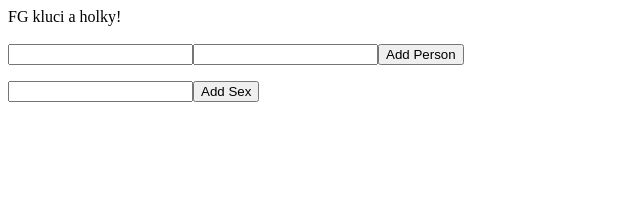
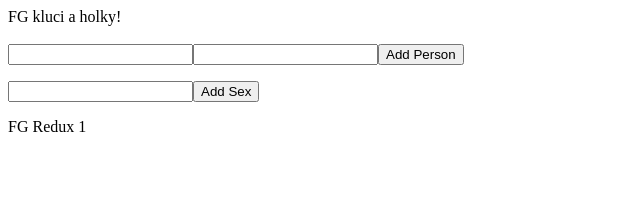
Before and after one commit to Ondraba/Redux-krouzek-FG, a React (Create React App) app: page / in a window 1280 px wide. Shown: the top 208 px of the page, without its empty margins (0-640 px from the left). Built offline with nearby package versions, Linux system fonts and the light colour scheme.

Commit message:
first commit

```diff
--- a/src/components/Footer.js
+++ b/src/components/Footer.js
@@ -1,7 +1,7 @@
 import React from 'react'
 
-export default({text}) => (
+export default() => (
   <p>
-    {text}
+    FG Redux 1
   </p>
 )
```
